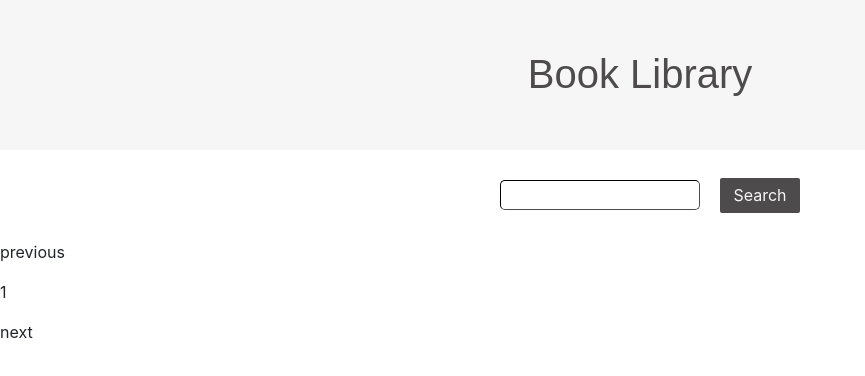
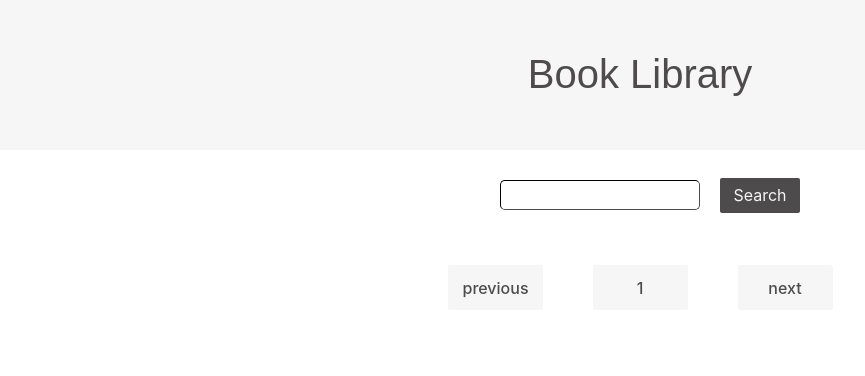
Before and after one commit to isadoramz/book-library, a React (Create React App) app: page / in a window 1280 px wide. Shown: the top 376 px of the page, without its empty margins (0-865 px from the left). Built offline with nearby package versions, Linux system fonts and the light colour scheme.

Commit message:
style[Books]: implement style

```diff
--- /dev/null
+++ b/src/components/books/Books.css
@@ -0,0 +1,16 @@
+.books-card-pagination {
+  text-align: center;
+}
+
+.button-pagination {
+  background-color: #f6f6f6;
+  color: #4d4b4b;
+  font-size: 16px;
+  font-weight: 500;
+  padding: 10px 15px 10px 15px;
+  border: none;
+  border-radius: 2px;
+  margin: 25px;
+  width: 95px;
+  height: 45px;
+}
--- a/src/components/books/Books.js
+++ b/src/components/books/Books.js
@@ -2,6 +2,7 @@ import React, { Component } from 'react';
 import BookList from '../bookList/BookList';
 import SearchBox from '../searchBox/SearchBox';
 import { booksService } from '../../services';
+import './Books.css'
 
 class Books extends Component {
 
@@ -35,15 +36,15 @@ class Books extends Component {
 
   render() {
     return (
-      <div>
+      <div  className="container">
         <SearchBox keyWordHandler={this.setKeyWord} />
-        <div>
-          <p onClick={() => this.setPageIndex(this.pageIndex - 1)}>previous</p>
-          <p>{this.pageIndex + 1}</p>
-          <p onClick={() => this.setPageIndex(this.pageIndex + 1)}>next</p>
+        <BookList books={this.state.books} />
+          <div className="books-card-pagination">
+            <button className="button-pagination" conClick={() => this.setPageIndex(this.pageIndex - 1)}>previous</button>
+            <button className="button-pagination"> {this.pageIndex + 1}</button>
+            <button className="button-pagination" onClick={() => this.setPageIndex(this.pageIndex + 1)}>next</button>
+          </div>
         </div>
-        <BookList books={this.state.books} />
-      </div>
     );
   }
 }
```
